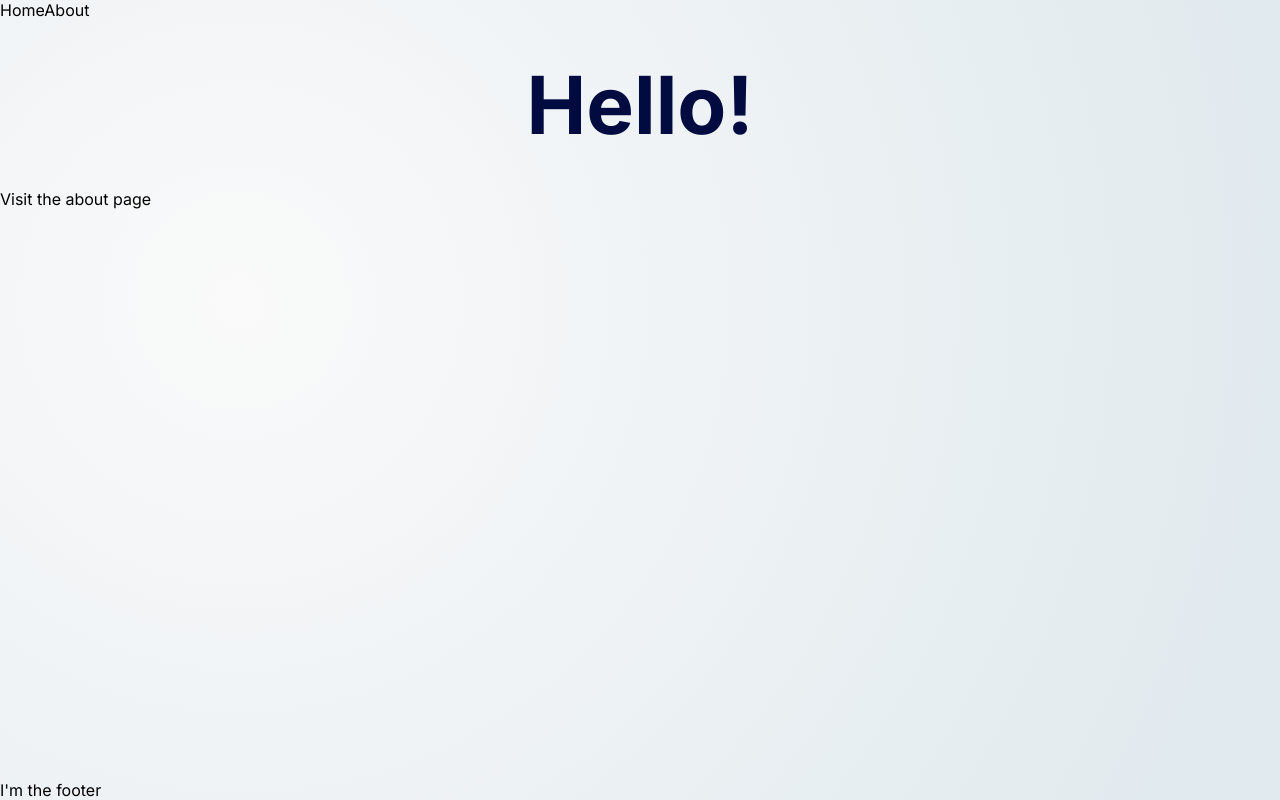
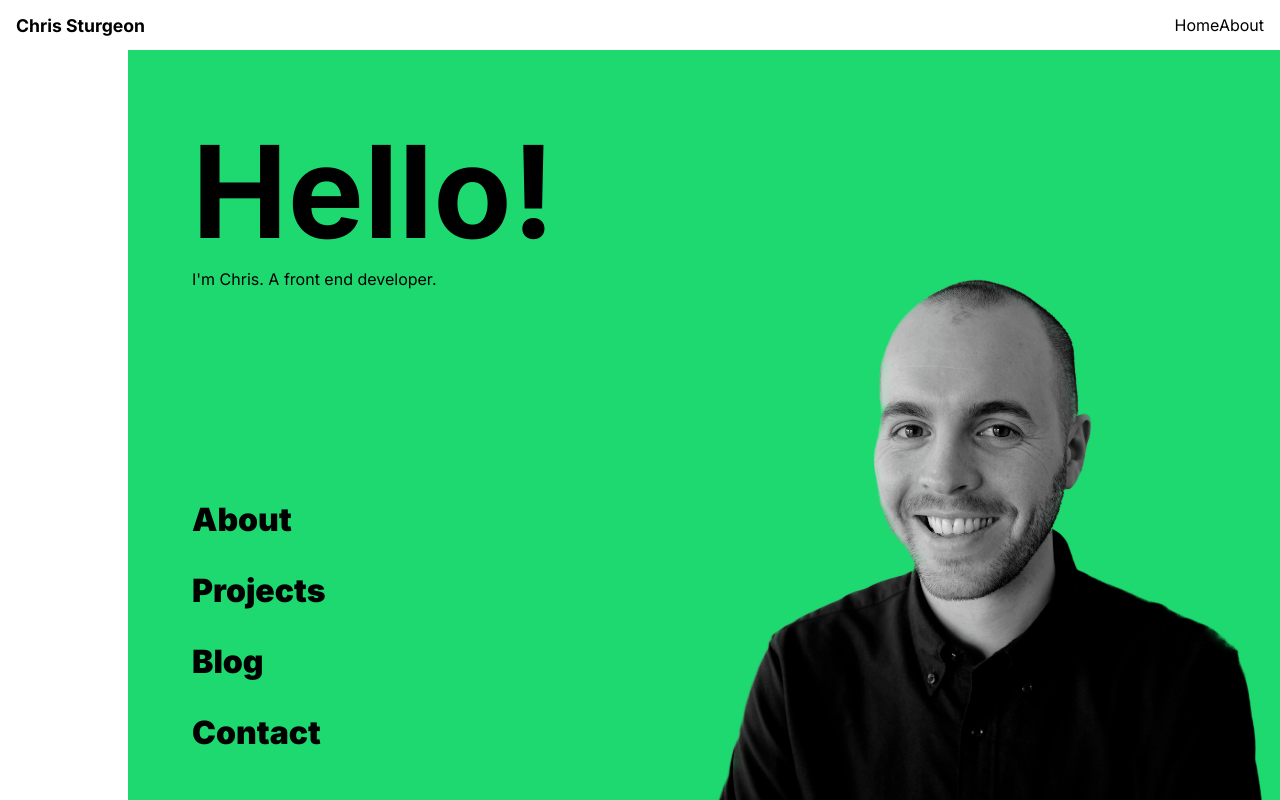
Before and after one commit to ChrisSturgeon/next-personal-site, a Next.js app: page / in a window 1280 px wide. Built offline with nearby package versions, Linux system fonts and the light colour scheme.

Commit message:
Complete homepage styling

```diff
--- a/components/Layout.tsx
+++ b/components/Layout.tsx
@@ -6,7 +6,7 @@ import { Inter } from 'next/font/google';
 
 const inter = Inter({ subsets: ['latin'] });
 
-import Navbar from './Navbar/Navbat';
+import Navbar from './Navbar/Navbar';
 
 const variants = {
   initialState: {
@@ -38,7 +38,7 @@ export default function Layout({ children }: { children: React.ReactNode }) {
       className={inter.className}
     >
       <Navbar />
-      <AnimatePresence mode="wait" initial={false}>
+      <AnimatePresence mode="wait" initial={true}>
         <motion.main
           key={router.route}
           initial="initialState"
@@ -52,7 +52,6 @@ export default function Layout({ children }: { children: React.ReactNode }) {
           {children}
         </motion.main>
       </AnimatePresence>
-      <div>I'm the footer</div>
     </div>
   );
 }
--- /dev/null
+++ b/components/Navbar/Navbar.tsx
@@ -0,0 +1,14 @@
+import Link from 'next/link';
+import styles from '@/styles/Navbar.module.css';
+
+export default function Navbar() {
+  return (
+    <nav className={styles.wrapper}>
+      <Link href="/">Chris Sturgeon</Link>
+      <div>
+        <Link href="/">Home</Link>
+        <Link href="/about">About</Link>
+      </div>
+    </nav>
+  );
+}
--- a/components/Navbar/Navbat.tsx
+++ /dev/null
@@ -1,10 +0,0 @@
-import Link from 'next/link';
-
-export default function Navbar() {
-  return (
-    <nav>
-      <Link href="/">Home</Link>
-      <Link href="/about">About</Link>
-    </nav>
-  );
-}
--- a/pages/_app.tsx
+++ b/pages/_app.tsx
@@ -2,9 +2,7 @@ import '@/styles/globals.css';
 import type { AppProps } from 'next/app';
 import Layout from '@/components/Layout';
 
-import { Inter } from 'next/font/google';
 
-const inter = Inter({ subsets: ['latin'] });
 
 export default function App({ Component, pageProps }: AppProps) {
   return (
--- a/pages/index.tsx
+++ b/pages/index.tsx
@@ -1,10 +1,10 @@
 import Head from 'next/head';
 import Image from 'next/image';
-import Greeting from '@/components/Greeting/Greeting';
 import { Inter } from 'next/font/google';
 import styles from '@/styles/Home.module.css';
 import Link from 'next/link';
 import { AnimatePresence, motion } from 'framer-motion';
+import HeadShot from '../imgs/headshot-modified.png';
 
 const inter = Inter({ subsets: ['latin'] });
 
@@ -17,20 +17,40 @@ export default function Home() {
         <meta name="viewport" content="width=device-width, initial-scale=1" />
         <link rel="icon" href="/favicon.ico" />
       </Head>
-      <div>
-        {/* <AnimatePresence>
-          <motion.h1
-            transition={{ delay: 0.4 }}
-            animate={{ fontSize: '5rem' }}
-            className={styles.greeting}
-            initial={true}
-          >
-            Hello!
-          </motion.h1>
-        </AnimatePresence> */}
-        <Greeting />
-        <Link href="/about">Visit the about page </Link>
-      </div>
+      <AnimatePresence>
+        <motion.div className={styles.wrapper} initial={true}>
+          <div className={styles.right}>
+            <div>
+              <motion.h1 transition={{ delay: 0.9 }} animate={{ opacity: 1 }}>
+                Hello!
+              </motion.h1>
+              <p>I'm Chris. A front end developer.</p>
+              <nav>
+                <Link href="/about">About</Link>
+                <Link href="/projects">Projects</Link>
+                <Link href="/blog">Blog</Link>
+                <Link href="/contact">Contact</Link>
+              </nav>
+            </div>
+            <div className={styles.headshotWrapper}>
+              <Image
+                src={'/imgs/headshot-modified.png'}
+                // width={300}
+                // height={200}
+                fill={true}
+                alt="Chris Sturgeon Headshot"
+                priority={true}
+              />
+            </div>
+
+            <motion.div
+              className={styles.background}
+              transition={{ delay: 0.4 }}
+              animate={{ transform: 'translateX(0)' }}
+            ></motion.div>
+          </div>
+        </motion.div>
+      </AnimatePresence>
     </>
   );
 }
--- a/styles/Greeting.module.css
+++ b/styles/Greeting.module.css
@@ -21,8 +21,7 @@
   display: inline-block;
   bottom: 0;
   content: '';
-  background-color: #1ed96f;
-  /* backdrop-filter: blur(10px); */
+  background-color: var(--light-green);
   height: 20%;
   animation-name: underline;
   animation-duration: 3s;
@@ -37,7 +36,7 @@
   display: inline-block;
   top: 0;
   content: '';
-  background-color: #17bf60;
+  background-color: var(--medium-green);
   height: 20%;
   animation-name: underline-reverse;
   animation-duration: 3s;
--- a/styles/Home.module.css
+++ b/styles/Home.module.css
@@ -1,3 +1,138 @@
-.greeting {
-  /* font-size: 0rem; */
+.large {
+  width: 0;
+  height: 90%;
+  background-color: var(--light-green);
+  position: absolute;
+  bottom: 0;
+  right: 0;
+  z-index: -2;
+  overflow: hidden;
+
+  /* padding: 1em; */
 }
+
+.small {
+  top: 0;
+  left: 25%;
+  width: 40%;
+  height: 90%;
+  background-color: white;
+  z-index: -1;
+}
+
+.hello {
+  opacity: 0;
+  font-size: 10rem;
+  padding: 0.5em;
+  color: var(--light-green);
+  /* color: white; */
+  font-family: Helvetica, sans-serif;
+  -webkit-text-stroke: 6px;
+  -webkit-text-stroke-color: white;
+  /* position: fixed; */
+  /* left: 12.55%;
+  top: 15%; */
+}
+
+.wrapper {
+  /* background-color: red; */
+  height: 100%;
+  width: 100%;
+  display: grid;
+  grid-template-columns: 10% 1fr;
+  /* position: relative; */
+}
+
+.right {
+  grid-column: 2;
+  position: relative;
+  overflow-x: hidden;
+  display: grid;
+  grid-template-columns: 1fr;
+  grid-template-rows: auto 1fr;
+}
+
+.right .background {
+  position: absolute;
+  top: 0;
+  /* right: 0; */
+  width: 100%;
+  height: 100%;
+  background-color: var(--light-green);
+  transform: translateX(100%);
+  z-index: -2;
+}
+
+.right div:first-of-type {
+  /* background-color: red; */
+  padding: 2em;
+}
+
+.right nav {
+  margin-top: 2em;
+  display: flex;
+  flex-direction: column;
+  align-items: center;
+  justify-content: center;
+  gap: 1em;
+  font-weight: 600;
+  font-size: 1.1rem;
+}
+
+.right nav a {
+  /* transition: color 250ms ease-in; */
+}
+
+.right nav a:hover {
+  color: white;
+}
+
+.right h1 {
+  opacity: 0;
+  font-size: 5em;
+
+  /* padding: 0.5em; */
+}
+
+.right .headshotWrapper {
+  position: relative;
+  margin-top: auto;
+  /* background-color: pink; */
+  height: clamp(100px, 100%, 600px);
+  width: 100%;
+}
+
+.right .headshotWrapper img {
+  object-fit: contain;
+  object-position: bottom;
+}
+
+@media only screen and (min-width: 500px) {
+  .right div:first-of-type {
+    padding: 4em;
+  }
+  .right nav {
+    align-items: flex-start;
+  }
+}
+@media only screen and (min-width: 1024px) {
+  .right {
+    grid-template-columns: 1fr 1fr;
+    grid-template-rows: 1fr;
+  }
+
+  .right h1 {
+    font-size: 8em;
+  }
+
+  .right nav {
+    /* height: 100%; */
+    align-items: flex-start;
+    /* justify-content: flex-end; */
+    position: absolute;
+    bottom: 0;
+    margin-bottom: 1.5em;
+    font-size: 2rem;
+    font-weight: 900;
+  }
+}
--- /dev/null
+++ b/styles/Navbar.module.css
@@ -0,0 +1,19 @@
+.wrapper {
+  /* background-color: red; */
+  height: 50px;
+  position: sticky;
+  top: 0;
+  background-color: white;
+  z-index: 100;
+  display: flex;
+  justify-content: space-between;
+  align-items: center;
+  padding: 1em;
+  /* box-shadow: 0px 3px 15px rgba(0, 0, 0, 0.059); */
+  /* border-bottom: 1px solid rgb(221, 220, 220); */
+}
+
+.wrapper > a:first-of-type {
+  font-size: 1.1rem;
+  font-weight: 700;
+}
--- a/styles/globals.css
+++ b/styles/globals.css
@@ -2,39 +2,12 @@
   --font-mono: ui-monospace, Menlo, Monaco, 'Cascadia Mono', 'Segoe UI Mono',
     'Roboto Mono', 'Oxygen Mono', 'Ubuntu Monospace', 'Source Code Pro',
     'Fira Mono', 'Droid Sans Mono', 'Courier New', monospace;
-}
 
-@media (prefers-color-scheme: dark) {
-  :root {
-    --foreground-rgb: 255, 255, 255;
-    --background-start-rgb: 0, 0, 0;
-    --background-end-rgb: 0, 0, 0;
-
-    --primary-glow: radial-gradient(rgba(1, 65, 255, 0.4), rgba(1, 65, 255, 0));
-    --secondary-glow: linear-gradient(
-      to bottom right,
-      rgba(1, 65, 255, 0),
-      rgba(1, 65, 255, 0),
-      rgba(1, 65, 255, 0.3)
-    );
-
-    --tile-start-rgb: 2, 13, 46;
-    --tile-end-rgb: 2, 5, 19;
-    --tile-border: conic-gradient(
-      #ffffff80,
-      #ffffff40,
-      #ffffff30,
-      #ffffff20,
-      #ffffff10,
-      #ffffff10,
-      #ffffff80
-    );
-
-    --callout-rgb: 20, 20, 20;
-    --callout-border-rgb: 108, 108, 108;
-    --card-rgb: 100, 100, 100;
-    --card-border-rgb: 200, 200, 200;
-  }
+  --dark-blue: #010b40;
+  --medium-blue: #4f5873;
+  --dark-green: #127357;
+  --medium-green: #17bf60;
+  --light-green: #1ed96f;
 }
 
 * {
@@ -53,12 +26,7 @@ body {
 }
 
 body {
-  background: radial-gradient(
-    circle at 18.7% 37.8%,
-    rgb(250, 250, 250) 0%,
-    rgb(225, 234, 238) 90%
-  );
-  background-attachment: fixed;
+  background-attachment: tranparent;
   min-height: 100vh;
   min-height: 100dvh;
   display: grid;
@@ -69,9 +37,3 @@ a {
   color: inherit;
   text-decoration: none;
 }
-
-@media (prefers-color-scheme: dark) {
-  html {
-    color-scheme: dark;
-  }
-}
```
Also changed, not shown: public/imgs/headshot-modified.png (added).
